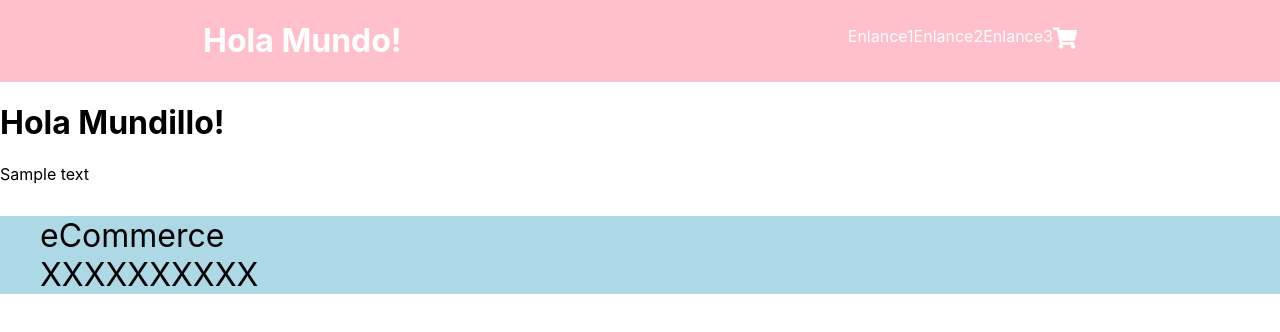
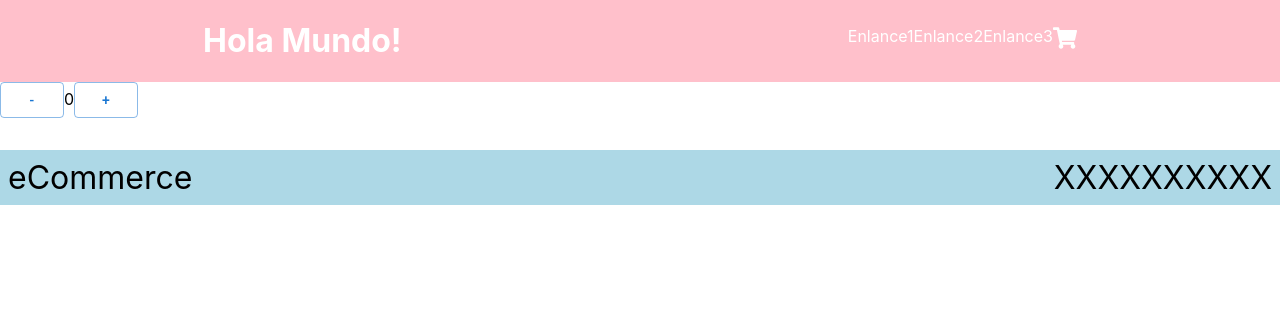
Before and after one commit to matiasyogui/curso-react, a React (Create React App) app: page / in a window 1280 px wide. Shown: the top 332 px of the page. Built offline with nearby package versions, Linux system fonts and the light colour scheme.

Commit message:
agrego ejemplos y ItemCount

```diff
--- a/package.json
+++ b/package.json
@@ -3,6 +3,9 @@
   "version": "0.1.0",
   "private": true,
   "dependencies": {
+    "@emotion/react": "^11.7.0",
+    "@emotion/styled": "^11.6.0",
+    "@mui/material": "^5.2.1",
     "@testing-library/jest-dom": "^5.15.1",
     "@testing-library/react": "^11.2.7",
     "@testing-library/user-event": "^12.8.3",
--- a/src/components/Footer/Footer.scss
+++ b/src/components/Footer/Footer.scss
@@ -1,8 +1,10 @@
 .footer {
   background-color: lightblue;
   font-size: 2rem;
-
   ul {
     list-style-type: none;
+    display: flex;
+    justify-content: space-between;
+    padding: 0.5rem;
   }
 }
--- /dev/null
+++ b/src/components/ItemCount/ItemCount.js
@@ -0,0 +1,26 @@
+import { useState } from "react";
+import Button from "@mui/material/Button";
+
+export const ItemCount = (props) => {
+  const [cantidad, setCantidad] = useState(0);
+
+  const handleRestar = () => {
+    if (cantidad > 0) setCantidad(cantidad - 1);
+  };
+
+  const handleSumar = () => {
+    if (cantidad < props.stock) setCantidad(cantidad + 1);
+  };
+
+  return (
+    <div>
+      <Button variant="outlined" onClick={handleRestar}>
+        -
+      </Button>
+      <span>{cantidad}</span>
+      <Button variant="outlined" onClick={handleSumar}>
+        +
+      </Button>
+    </div>
+  );
+};
--- a/src/components/ItemListContainer/ItemListContainer.js
+++ b/src/components/ItemListContainer/ItemListContainer.js
@@ -1,3 +1,5 @@
+import { ItemCount } from "../ItemCount/ItemCount";
+
 const ItemListContainer = ({ saludo, texto } /* props */) => {
   /* Se puede desestructurar props en el parametro
   const { saludo, texto } = props;
@@ -5,8 +7,7 @@ const ItemListContainer = ({ saludo, texto } /* props */) => {
 
   return (
     <div>
-      <h1>{saludo}</h1>
-      <p>{texto}</p>
+      <ItemCount stock="10" />
     </div>
   );
 };
```
Also changed, not shown: src/components/EJEMPLOS/Clicker.js (added, +24 -0 lines), src/components/EJEMPLOS/FyH.js (added, +22 -0 lines), 1 other file (tests, documents, lock files or other folders).
